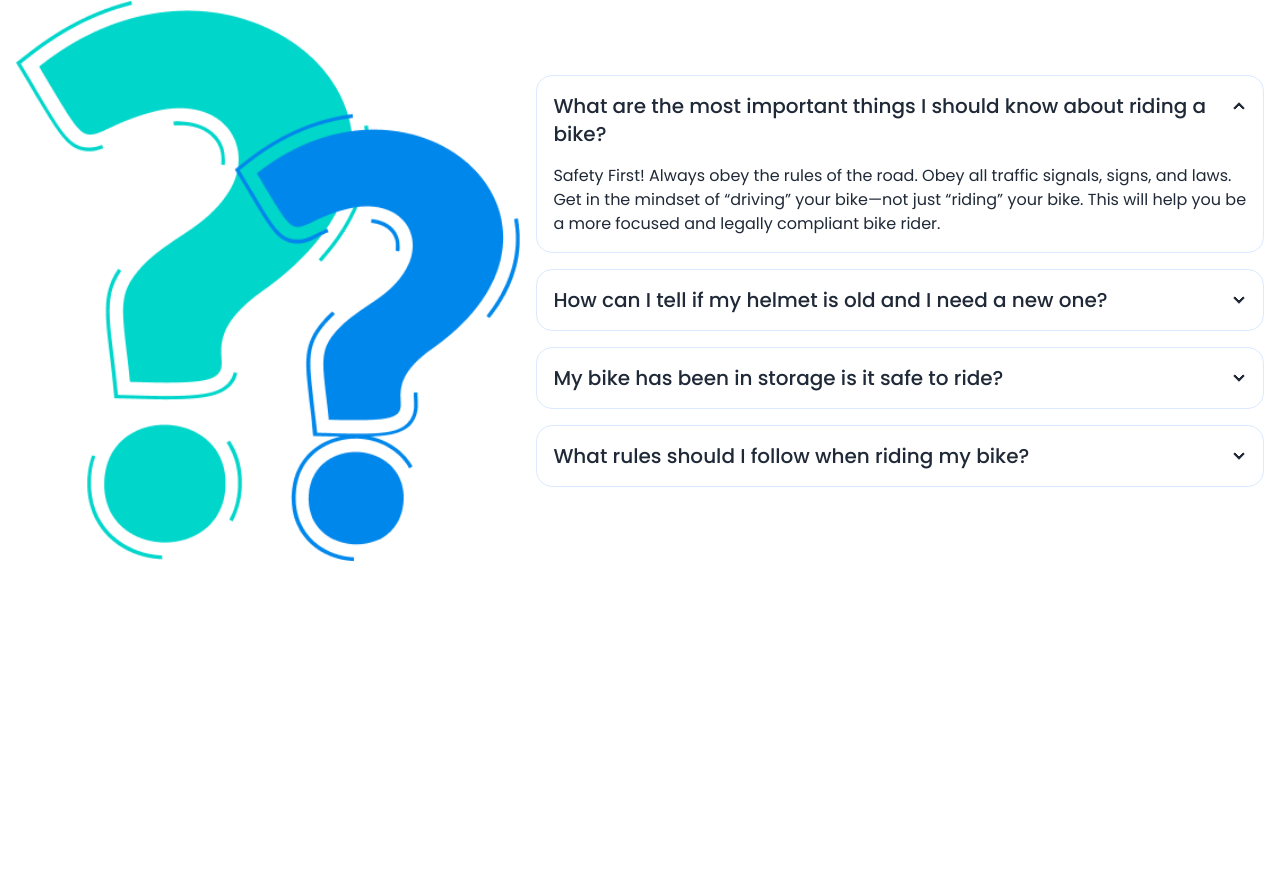
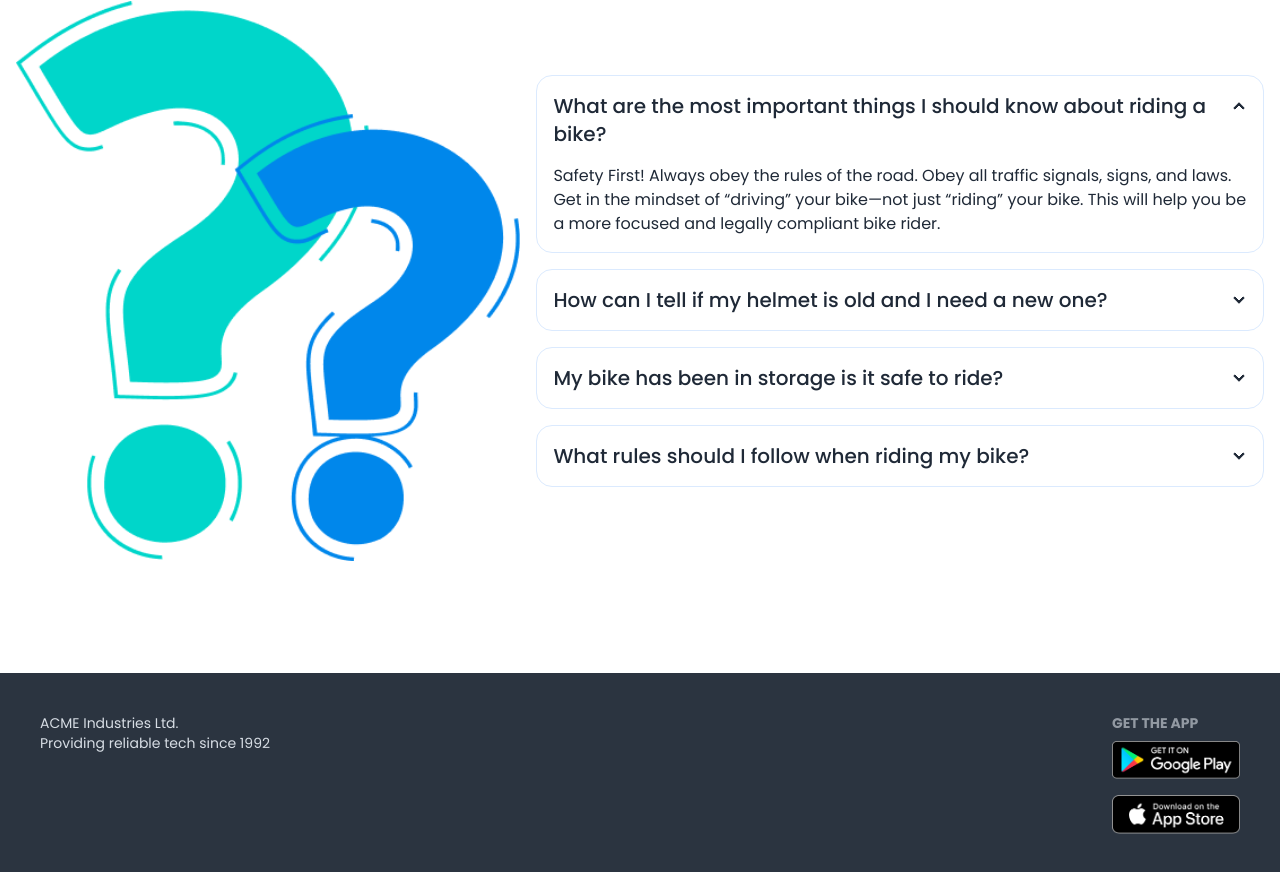
Before and after one commit to sakib236160/biker-zone-daisyUi-tailwind, a plain HTML site: page index.html in a window 1280 px wide. Shown: the part 1573-2445 px from the top of the page. Before the commit the page ends 2246 px from the top, so only its background shows below. Drawn offline with nearby package versions, Linux system fonts and the light colour scheme.

Commit message:
footer section done

```diff
--- a/index.html
+++ b/index.html
@@ -244,6 +244,23 @@
             </section>
       </main>
       <!-- footer section -->
-       <footer></footer>
+      <footer class="footer bg-neutral text-neutral-content p-10">
+        <div class="container mx-auto flex justify-between space-y-65">
+            <aside>
+                <p>
+                  ACME Industries Ltd.
+                  <br />
+                  Providing reliable tech since 1992
+                </p>
+              </aside>
+              <nav>
+                <h6 class="footer-title">Get the App</h6>
+                <div class="grid grid-col-1 gap-4">
+                  <a><img class="w-32" src="./images/others/android.png" alt=""></a>
+                  <a><img class="w-32" src="./images/others/ios.png" alt=""></a>
+                </div>
+              </nav>
+        </div>
+      </footer>
 </body>
 </html>
```
